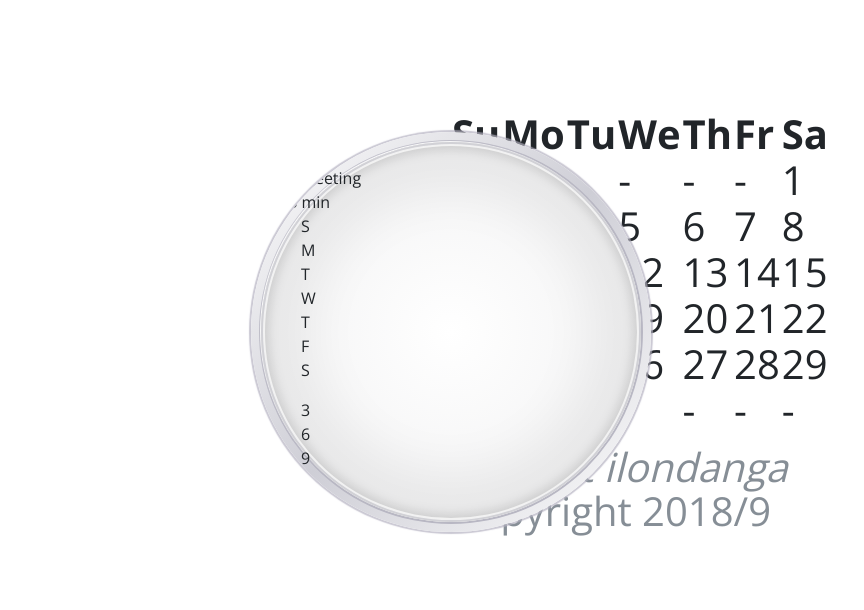
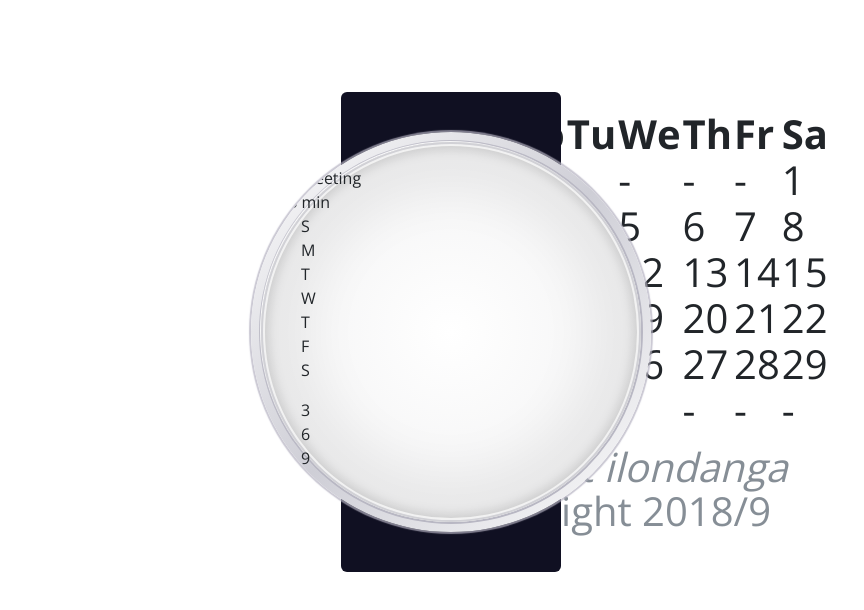
Before and after one commit to stewilondanga/about-timez, a plain HTML site: page index.html in a window 1280 px wide. Shown: the part 68-678 px from the top of the page, without its empty margins (0-864 px from the left). Drawn offline with nearby package versions, Linux system fonts and the light colour scheme.

Commit message:
add css/styles.css

```diff
--- a/css/styles.css
+++ b/css/styles.css
@@ -56,19 +56,20 @@ body {
   box-shadow: -1px -1px 1px 0 #fdfdfd, 0 0 0 2px #b8b7c3, inset 0 0 0 2px #d1d1d6, inset 0 0 0 4px rgba(255, 255, 255, 0.7), inset 0 0 8px 8px rgba(0, 0, 0, 0.1), inset 0 0 50px 50px rgba(0, 0, 0, 0.05);
 }
 
-/*.watch-strap {
+.watch-strap {
   position: absolute;
   top: 50%;
   left: 50%;
   -webkit-transform: translate(-50%, -50%);
-          transform: translate(-50%, -50%);
+  transform: translate(-50%, -50%);
   height: 480px;
   width: 220px;
   background-color: #101022;
   border-radius: 6px;
   z-index: 2;
 }
-.watch-strap .strap-circle {
+
+/*.watch-strap .strap-circle {
   position: absolute;
   height: 409px;
   width: 409px;
```
